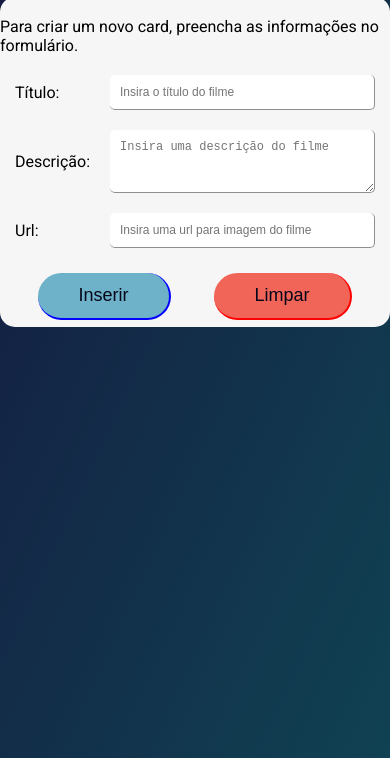
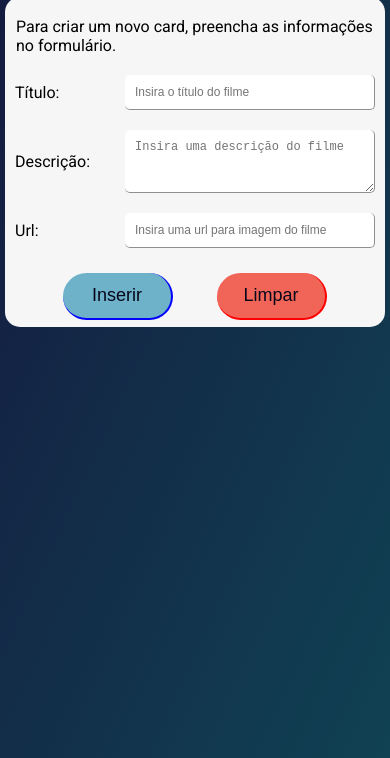
Before and after one commit to felipestefani/CPI_FEII, a plain HTML site: page index.html in a window 390 px wide. Shown: the part 86-844 px from the top of the page. Drawn offline with Linux system fonts and the light colour scheme; a web font is replaced by a local one.

Commit message:
micro adaptaçao para mobile

```diff
--- a/CSS/style.css
+++ b/CSS/style.css
@@ -166,3 +166,26 @@ section{
     border-top: 1px solid red;
     border-left: 1px solid red;
 }
+
+/*--------------------- phone style -----------------------*/
+@media (max-width: 700px){
+    .formulario{
+        flex-basis: 380px;
+    }
+
+    #instrucao-formulario{
+        padding:0 11px;
+    }
+
+    #inserir,
+    #limpar{
+        min-width: 110px;
+        padding: 12px 25px;
+    }
+
+    input,
+    textarea {
+        max-width: 250px;
+        min-width: 250px;
+    }
+}
--- a/index.html
+++ b/index.html
@@ -14,7 +14,7 @@
     <main>
         <div class="formulario">
             <form action="#">
-                <p>Para criar um novo card, preencha as informações no formulário.</p>
+                <p id="instrucao-formulario">Para criar um novo card, preencha as informações no formulário.</p>
                 <div class="titulo">
                     <label for="titulo-card">Título:</label>
                     <input type="text" id="titulo-card" name="titulo-card" placeholder="Insira o título do filme" required>
```
